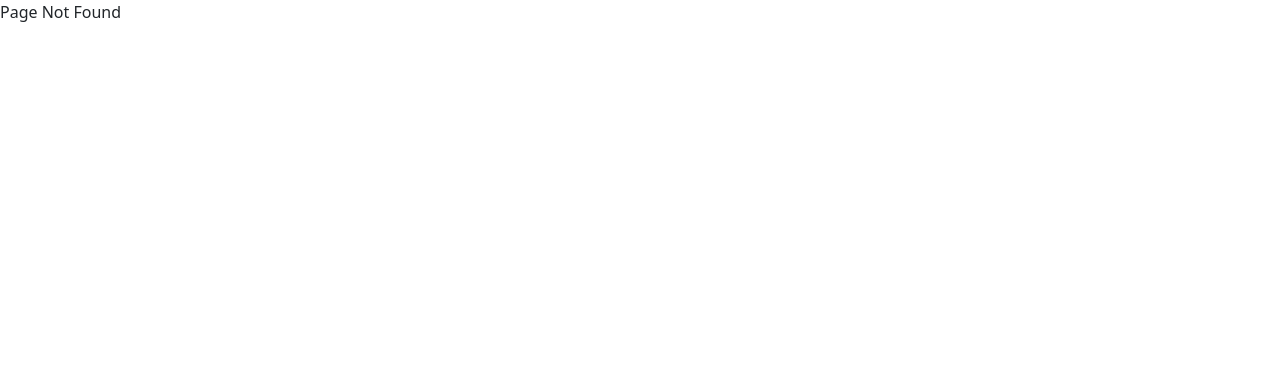
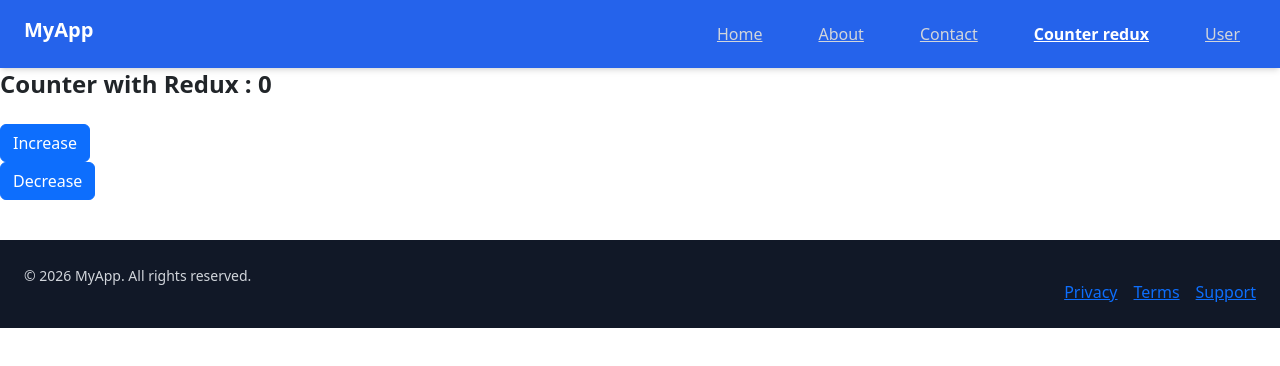
Before and after one commit to ahmedmar3y2017/reactExample, a React (Create React App) app: page /counterRedux in a window 1280 px wide. Before the commit this address had no page. Shown: the top 366 px of the page. Built offline with nearby package versions, Linux system fonts and the light colour scheme.

Commit message:
-- counter redux js

```diff
--- a/package.json
+++ b/package.json
@@ -13,8 +13,10 @@
     "react-bootstrap": "^2.10.10",
     "react-dom": "^19.2.4",
     "react-icons": "^5.5.0",
+    "react-redux": "^9.2.0",
     "react-router-dom": "^7.13.0",
     "react-scripts": "5.0.1",
+    "redux": "^5.0.1",
     "web-vitals": "^2.1.4",
     "yup": "^1.7.1"
   },
--- a/src/components/Header/Header.jsx
+++ b/src/components/Header/Header.jsx
@@ -21,6 +21,10 @@ const Header = () => {
           <NavLink to="contactUs" className={navStyle}>
             Contact
           </NavLink>
+          <NavLink to="counterRedux" className={navStyle}>
+            Counter redux
+          </NavLink>
+
           <NavLink to="user" className={navStyle}>
             User
           </NavLink>
--- a/src/index.js
+++ b/src/index.js
@@ -12,6 +12,7 @@ import UserInfo from "./routes/UserInfo";
 import UserEdit from "./routes/UserEdit";
 import Login from "./routes/Login";
 import Register from "./routes/Register";
+import CounterRedux from "./routes/CounterRedux";
 
 const router = createBrowserRouter([
   {
@@ -22,6 +23,7 @@ const router = createBrowserRouter([
       { index: true, element: <Index></Index> },
       { path: "about", element: <About /> },
       { path: "contactUs", element: <Contact /> },
+      { path: "counterRedux", element: <CounterRedux /> },
     ],
   },
   {
--- /dev/null
+++ b/src/routes/CounterRedux.jsx
@@ -0,0 +1,49 @@
+import React from "react";
+import { Button } from "react-bootstrap";
+import { createStore } from "redux";
+const CounterRedux = () => {
+  const initialState = {
+    count: 0,
+  };
+  const counterReducer = (state = initialState, action) => {
+    console.log(initialState);
+    console.log(action);
+
+    if (action.type === "INCREASE") {
+      return { count: state.count + action.payload.increase };
+    } else if (action.type === "DECREASE") {
+      return { count: state.count - action.payload.decrease };
+    }
+    return state;
+  };
+
+  const store = createStore(counterReducer);
+
+  const dispatch = store.dispatch;
+
+  const increase = () => {
+    dispatch({ type: "INCREASE", payload: { increase: 5 } });
+    document.getElementById("count").innerText = store.getState().count;
+  };
+  const decrease = () => {
+    dispatch({ type: "DECREASE", payload: { decrease: 1 } });
+    document.getElementById("count").innerText = store.getState().count;
+  };
+
+  return (
+    <>
+      <div className="text-2xl font-bold mb-4">
+        Counter with Redux : <span id="count">{store.getState().count}</span>
+      </div>
+      <Button id="increase" onClick={increase}>
+        Increase
+      </Button>
+      <br></br>
+      <Button id="decrease" onClick={decrease}>
+        Decrease
+      </Button>
+    </>
+  );
+};
+
+export default CounterRedux;
```
Also changed, not shown: 1 other file (tests, documents, lock files or other folders).
